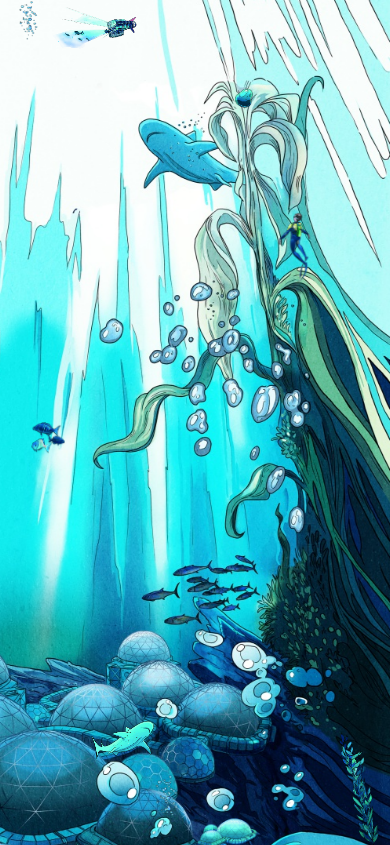
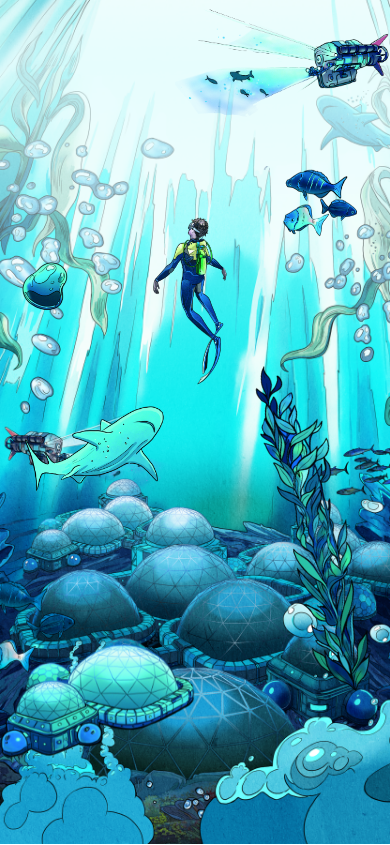
Before and after one commit to pokorra/hydropolis, a React (Create React App) app: page / in a window 390 px wide. Built offline with nearby package versions, Linux system fonts and the light colour scheme.

Commit message:
mobile styles sketched

```diff
--- a/package.json
+++ b/package.json
@@ -1,5 +1,5 @@
 {
-  "name": "hydro-pol",
+  "name": "hydropolis",
   "version": "0.1.0",
   "private": true,
   "homepage": "https://pokorra.github.io/hydropolis",
--- a/src/components/main-container/MainContainerStyle.css
+++ b/src/components/main-container/MainContainerStyle.css
@@ -1,3 +1,12 @@
+.background {
+  background-image: url(../../assets/mobile_background.png);
+  background-size: cover;
+  background-position: top center;
+  width: 100vw;
+  height: 100vh;
+}
+
+@media screen and (min-width: 1000px) {
   .background {
     width: 100vw;
     height: 100vh;
@@ -22,7 +31,7 @@
     bottom: -14vw;
     left: 40vw;
     animation-delay: 4s;
-  animation: bubbles_go 7s  ease-in infinite;
+    animation: bubbles_go 7s ease-in infinite;
   }
 
   .bub2 {
@@ -39,6 +48,7 @@
     bottom: -10vw;
     left: 5vw;
     animation: bubbles_go 8s infinite 4s cubic-bezier(0.175, 0.885, 0.32, 1);
+  }
 }
 
 @keyframes back {
--- a/src/components/window/Window.css
+++ b/src/components/window/Window.css
@@ -14,33 +14,67 @@
 }
 
 .diver {
+  width: 10vh;
+  height: 20vh;
+  right: 40vw;
+  top: 25vh;
+  background-image: url(../../assets/nurek.png);
+  animation: slowdiveY 5s infinite;
+}
+@media screen and (min-width: 1000px) {
+  .diver {
     width: 9vw;
     height: 18vw;
     right: 20vw;
     top: 25vh;
-  background-image: url(../../assets/nurek.png);
-  animation: slowdiveY 5s infinite;
   }
-
+}
 .shark {
+  width: 40vw;
+  height: 30vw;
+  bottom: 40vh;
+  left: 3vw;
   background-image: url(../../assets/shark_smol.png);
+  animation: slowdiveR 4s infinite ease-in-out alternate;
+}
+@media screen and (min-width: 1000px) {
+  .shark {
     width: 18vw;
     height: 11vw;
     bottom: 10vh;
     right: 60vw;
-  animation: slowdiveR 4s infinite ease-in-out alternate;
+  }
 }
 
 .plant {
   background-image: url(../../assets/plant.png);
+  width: 10vh;
+  height: 40vh;
+  right: 0;
+  bottom: 18vh;
+  animation: slowdivePlant 6s infinite ease alternate;
+  transform-origin: bottom;
+}
+
+@media screen and (min-width: 1000px) {
+  .plant {
     width: 8vw;
     height: 30vw;
     right: 1vw;
     bottom: 0;
-  animation: slowdivePlant 6s infinite ease alternate;
-  transform-origin: bottom;
+  }
 }
 
+.astrodome {
+  background-image: url(../../assets/kopuly_smol.png);
+  width: 50vw;
+  height: 30vw;
+  bottom: 10vh;
+  left: 0vw;
+  animation: shake 4s infinite linear;
+}
+
+@media screen and (min-width: 1000px) {
   .astrodome {
     background-image: url(../../assets/kopuly_ciete.png);
     width: 16vw;
@@ -48,35 +82,61 @@
     background-position: bottom;
     bottom: 0;
     right: 34vw;
-  animation: shake 4s infinite linear;
+  }
 }
 
 .fish {
   background-image: url(../../assets/ryby_klik.png);
+  width: 9vh;
+  height: 8vh;
+  top: 20vh;
+  right: 8vw;
+  animation: fish 5s infinite ease-in-out;
+  animation-delay: 2s;
+}
+@media screen and (min-width: 1000px) {
+  .fish {
     width: 9vw;
     height: 8vw;
     top: 50vh;
     left: 8vw;
-  animation : fish 5s infinite ease-in-out;
-  animation-delay: 2s;
+  }
 }
 
 .buble {
   background-image: url(../../assets/bubble.png);
+  width: 6vh;
+  height: 8vh;
+  left: 5vw;
+  top: 30vh;
+  animation: bubbles 3s infinite ease-in;
+}
+
+@media screen and (min-width: 1000px) {
+  .buble {
     width: 5vw;
     height: 8vw;
     right: 35vw;
     top: 10vh;
-  animation: bubbles 3s infinite ease-in;
+  }
 }
 
 .submarine {
   background-image: url(../../assets/submarine.png);
+  width: 30vh;
+  height: 15vh;
+  right: 0vw;
+  top: 0;
+  transform-origin: right;
+  animation: submarino 4s infinite alternate;
+}
+@media screen and (min-width: 1000px) {
+  .submarine {
     width: 25vw;
     height: 15vw;
     left: 10vw;
-  transform-origin: right;
-  animation: submarino 4s infinite alternate
+    top: 0;
+  }
 }
 
 @keyframes slowdiveY {
@@ -139,11 +199,11 @@
   100% {
     transform: scale(1, 1);
   }
-  50%, 95% {
+  50%,
+  95% {
     transform: scale(-1, 1);
   }
 }
-
 
 @keyframes bubbles {
   0%,
@@ -157,9 +217,9 @@
 
 @keyframes submarino {
   from {
-    transform: scale(.85) rotateX(0deg)
+    transform: scale(0.85) rotateX(0deg);
   }
   to {
-    transform: scale(1) rotateX(20deg)
+    transform: scale(1) rotateX(20deg);
   }
 }
```
Also changed, not shown: src/assets/kopuly_smol.png (added), src/assets/mobile_background.png (added). Lines whose indentation alone changed are shown as unchanged.
